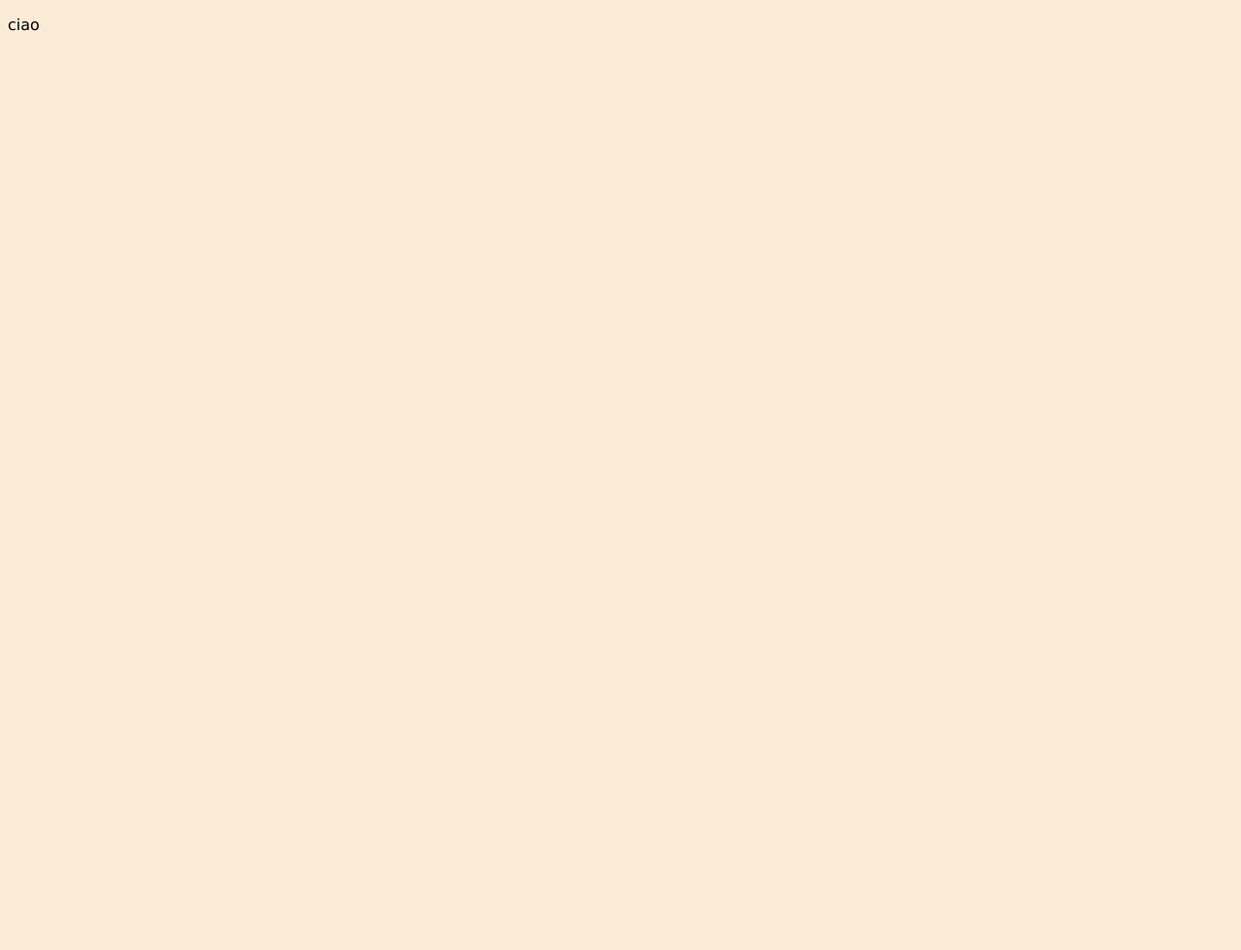
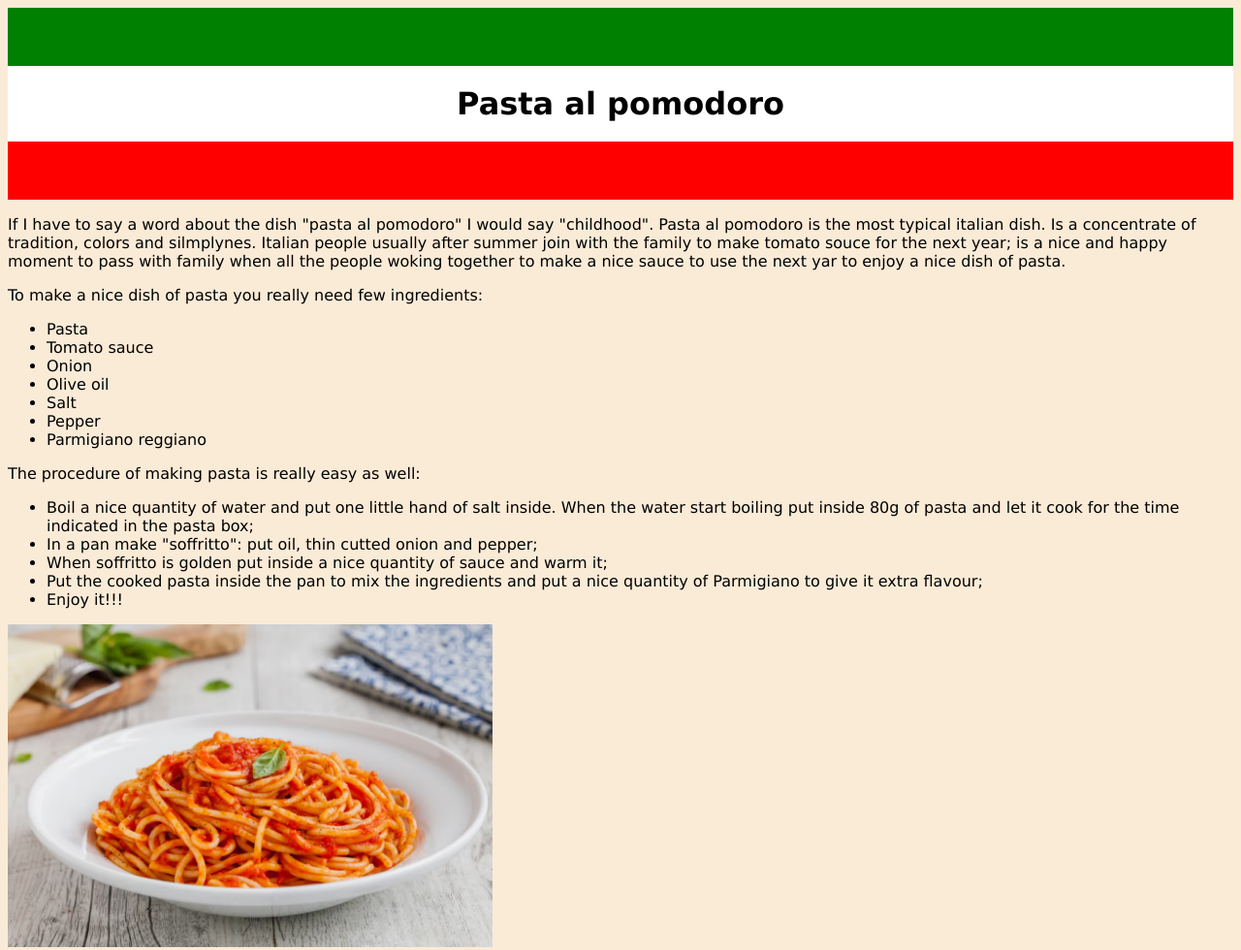
Before and after one commit to Spina1997/odin-recipes, a plain HTML site: page recipes/pasta-al-pomodoro.html in a window 1280 px wide. Shown: the whole page at 97% size. Before the commit the page ends 800 px from the top, so only its background shows below. Drawn offline with Linux system fonts and the light colour scheme.

```diff
--- a/recipes/pasta-al-pomodoro.html
+++ b/recipes/pasta-al-pomodoro.html
@@ -7,6 +7,43 @@
     <link rel="stylesheet" href="../style.css">
 </head>
 <body>
-    <p>ciao</p>
+    <h1 class="green-flag"> </h1>
+    <h1 class="white-flag">Pasta al pomodoro</h1>
+    <h1 class="red-flag"> </h1>
+    <p>
+        If I have to say a word about the dish "pasta al pomodoro" I would say "childhood". Pasta al pomodoro is the most
+        typical italian dish. Is a concentrate of tradition, colors and silmplynes. Italian people usually after summer join with
+        the family to make tomato souce for the next year; is a nice and happy moment to pass with family when all the people woking
+        together to make a nice sauce to use the next yar to enjoy a nice dish of pasta.
+    </p>
+
+    <p>
+        To make a nice dish of pasta you really need few ingredients:
+    </p>
+
+    <ul>
+        <li>Pasta</li>
+        <li>Tomato sauce</li>
+        <li>Onion</li>
+        <li>Olive oil</li>
+        <li>Salt</li>
+        <li>Pepper</li>
+        <li>Parmigiano reggiano</li>
+    </ul>
+
+    <p>
+        The procedure of making pasta is really easy as well:
+    </p>
+
+    <ul>
+        <li>Boil a nice quantity of water and put one little hand of salt inside. When the water start boiling put inside 80g of pasta and
+            let it cook for the time indicated in the pasta box;</li>
+        <li>In a pan make "soffritto": put oil, thin cutted onion and pepper;</li>
+        <li>When soffritto is golden put inside a nice quantity of sauce and warm it;</li>
+        <li>Put the cooked pasta inside the pan to mix the ingredients and put a nice quantity of Parmigiano to give it extra flavour;</li>
+        <li>Enjoy it!!!</li>
+    </ul>
+
+    <img src="recipes-imgs/pasta-pomodoro.avif" alt="Pasta al pomodoro">
 </body>
 </html>
```
Also changed, not shown: contacts.html (added, +16 -0 lines), index.html (+4 -0 lines), recipes/tiramisu.html (+5 -1 lines), recipes/recipes-imgs/pasta-pomodoro.avif (added), 1 other file.
